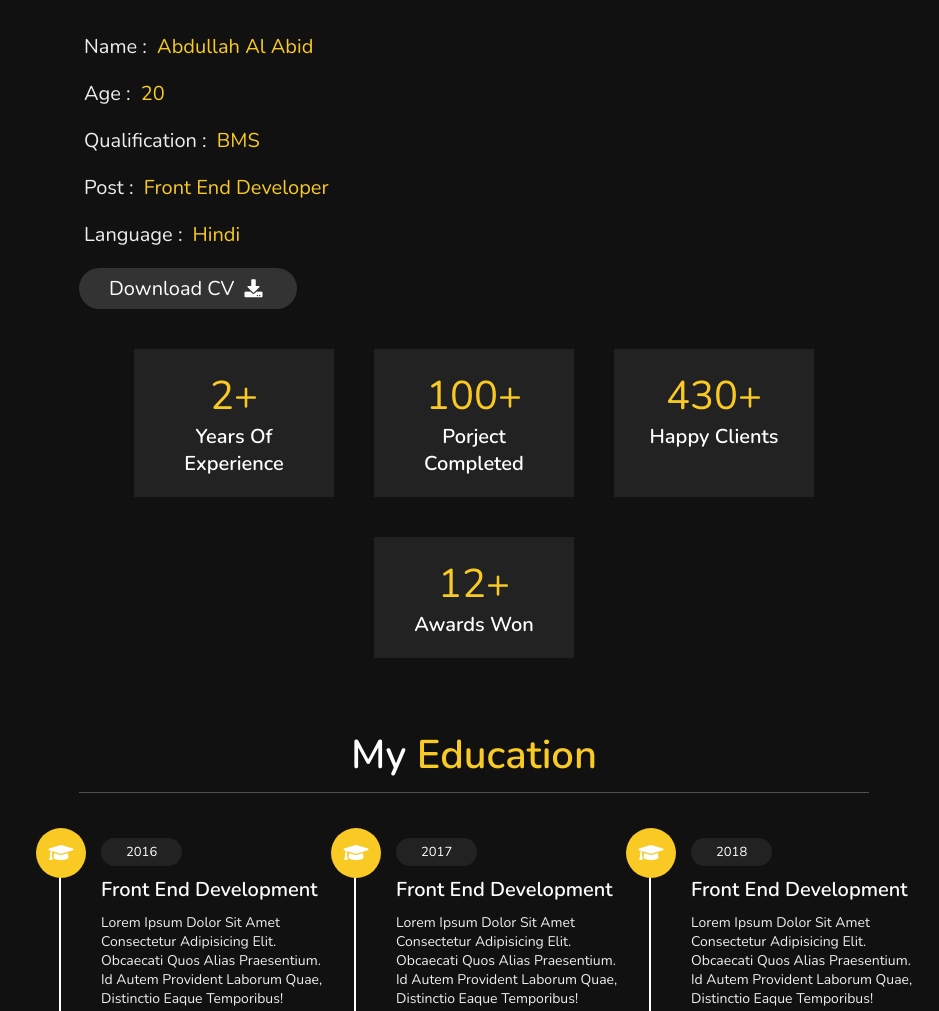
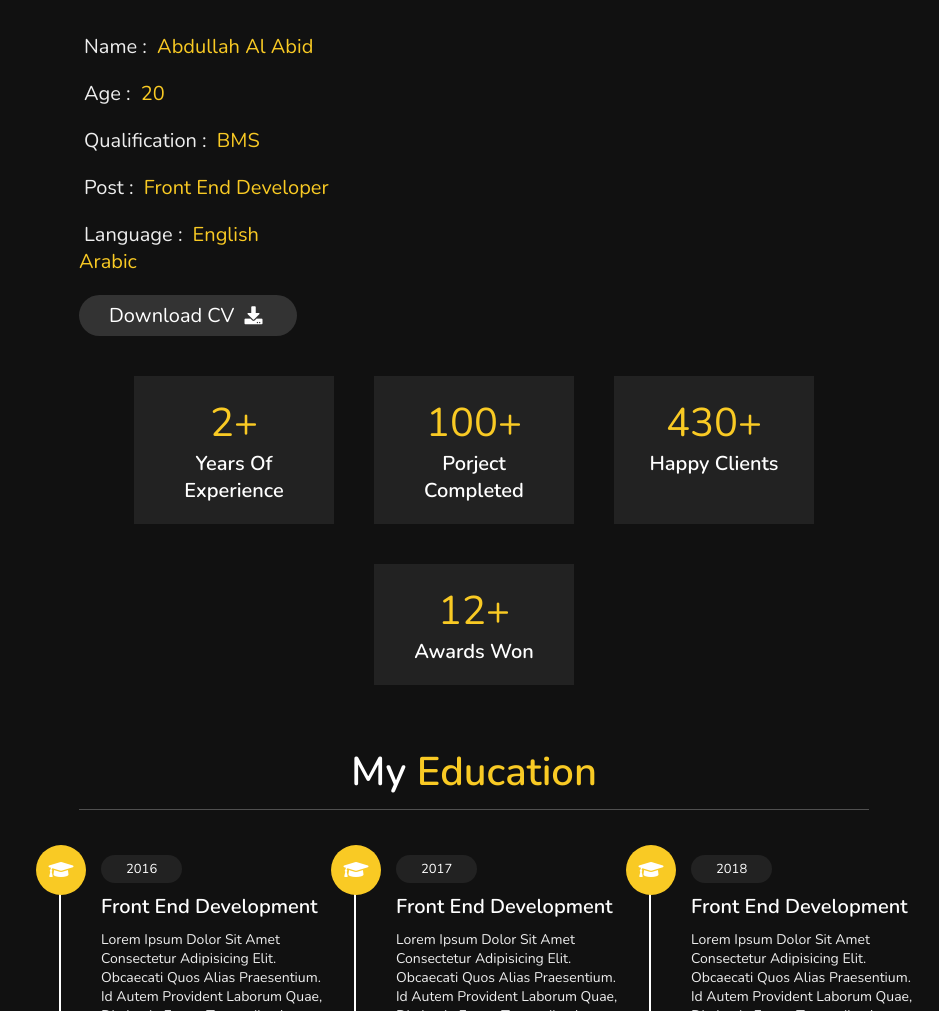
Before and after one commit to abdullahalabid1/AbdullahAlAbid, a plain HTML site: page index.html in a window 1280 px wide. Shown: the part 892-1903 px from the top of the page, without its empty margins (341-1280 px from the left). Drawn offline with nearby package versions, Linux system fonts and the light colour scheme.

Commit message:
Update index.html

```diff
--- a/index.html
+++ b/index.html
@@ -67,7 +67,7 @@
         <h3> <span> age : </span> 20 </h3>
         <h3> <span> qualification : </span> BMS </h3>
         <h3> <span> post : </span> front end developer </h3>
-        <h3> <span> language : </span> hindi </h3>
+        <h3> <span> language : </span> English <br>Arabic </h3>
         <a href="#"><button class="btn"> download CV <i class="fas fa-download"></i> </button></a>
     </div>
 
```
